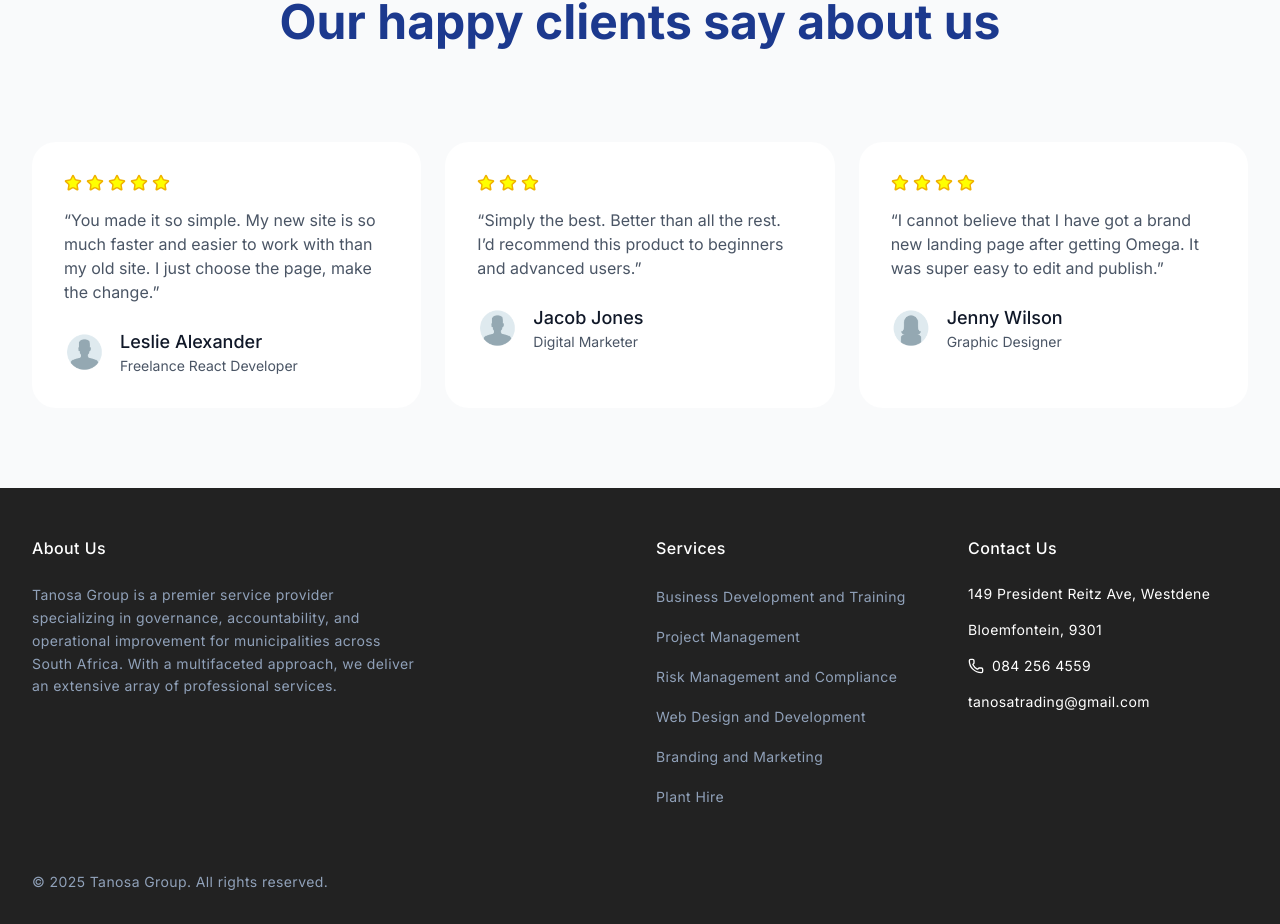
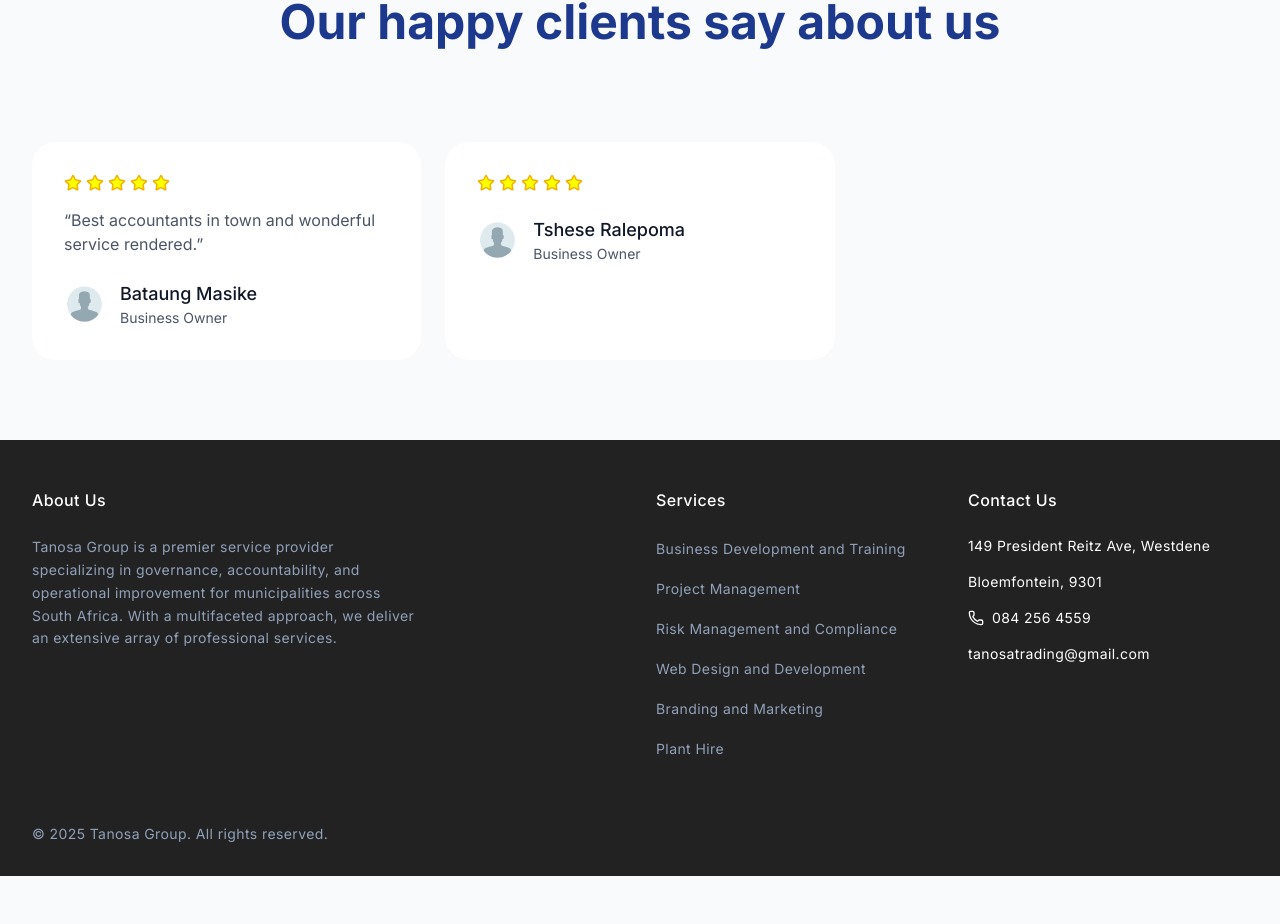
Before and after one commit to Mphomo0/tanosagroup, a Next.js app: page / in a window 1280 px wide. Shown: the part 2685-3609 px from the top of the page. After the commit the page ends 3561 px from the top, so only its background shows below. Built offline with nearby package versions, Linux system fonts and the light colour scheme.

Commit message:
added testimonials

```diff
--- a/app/layout.tsx
+++ b/app/layout.tsx
@@ -9,7 +9,7 @@
 export const metadata: Metadata = {
   title: 'Tanosa Group - Innovative Business Solutions',
   description:
-    'Premier service provider specializing in governance, accountability, and operational improvement for municipalities across South Africa',
+    'Premier service provider specializing in governance, accountability, and operational improvement for municipalities in Bloemfontein and across South Africa',
   other: {
     'google-site-verification': 'JNGImAA3SJhPN6t7BHUfUXiGjsA-olnCds9ZhWXkMXY',
   },
--- a/components/global/Testimonials.tsx
+++ b/components/global/Testimonials.tsx
@@ -7,37 +7,26 @@
 const review = [
   {
     id: 1,
-    name: 'Leslie Alexander',
-    position: 'Freelance React Developer',
+    name: 'Bataung Masike',
+    position: 'Business Owner',
     avatar: '/images/avatar/man-avatar.png',
     rating: 5,
-    review:
-      '“You made it so simple. My new site is so much faster and easier to work with than my old site. I just choose the page, make the change.”',
+    review: '“Best accountants in town and wonderful service rendered.”',
   },
   {
     id: 2,
-    name: 'Jacob Jones',
-    position: 'Digital Marketer',
+    name: 'Tshese Ralepoma',
+    position: 'Business Owner',
     avatar: '/images/avatar/man-avatar.png',
-    rating: 3,
-    review:
-      '“Simply the best. Better than all the rest. I’d recommend this product to beginners and advanced users.”',
-  },
-  {
-    id: 3,
-    name: 'Jenny Wilson',
-    position: 'Graphic Designer',
-    avatar: '/images/avatar/woman-avatar.png',
-    rating: 4,
-    review:
-      '“I cannot believe that I have got a brand new landing page after getting Omega. It was super easy to edit and publish.”',
+    rating: 5,
+    review: '',
   },
 ]
 export default function Testimonials() {
   return (
-    <section className='py-12 bg-gray-50 sm:py-16 lg:py-20'>
+    <section className="py-12 bg-gray-50 sm:py-16 lg:py-20">
       <motion.div
-        className='px-4 mx-auto max-w-7xl sm:px-6 lg:px-8'
+        className="px-4 mx-auto max-w-7xl sm:px-6 lg:px-8"
         initial={{ opacity: 0, y: 50 }}
         animate={{ opacity: 1, y: 0 }}
         transition={{
@@ -45,45 +34,45 @@
           ease: [0.42, 0, 1, 1], // You can also use custom Bezier: [0.42, 0, 1, 1]
         }}
       >
-        <div className='flex flex-col items-center'>
-          <div className='text-center'>
-            <h2 className='mt-4 text-3xl font-bold text-blue-900 sm:text-4xl xl:text-5xl font-pj'>
+        <div className="flex flex-col items-center">
+          <div className="text-center">
+            <h2 className="mt-4 text-3xl font-bold text-blue-900 sm:text-4xl xl:text-5xl font-pj">
               Our happy clients say about us
             </h2>
           </div>
 
-          <div className='relative mt-10 md:mt-24 md:order-2'>
-            <div className='absolute -inset-x-1 inset-y-16 md:-inset-x-2 md:-inset-y-6'>
-              <div className='w-full h-full max-w-5xl mx-auto rounded-3xl opacity-30 blur-lg filter'></div>
+          <div className="relative mt-10 md:mt-24 md:order-2">
+            <div className="absolute -inset-x-1 inset-y-16 md:-inset-x-2 md:-inset-y-6">
+              <div className="w-full h-full max-w-5xl mx-auto rounded-3xl opacity-30 blur-lg filter"></div>
             </div>
 
-            <div className='relative grid grid-cols-1 gap-6 md:grid-cols-3'>
+            <div className="relative grid grid-cols-1 gap-6 md:grid-cols-3">
               {review.map((item) => (
                 <div
                   key={item.id}
-                  className='p-8 bg-white rounded-3xl hover:shadow-2xl transition-all duration-300'
+                  className="p-8 bg-white rounded-3xl hover:shadow-2xl transition-all duration-300"
                 >
-                  <div className='flex space-x-1 text-yellow-500'>
+                  <div className="flex space-x-1 text-yellow-500">
                     {[...Array(item.rating)].map((_, index) => (
-                      <Star key={index} size={18} fill='yellow' />
+                      <Star key={index} size={18} fill="yellow" />
                     ))}
                   </div>
 
-                  <p className='mt-4 text-gray-600'>{item.review}</p>
+                  <p className="mt-4 text-gray-600">{item.review}</p>
 
-                  <div className='flex items-center mt-6'>
+                  <div className="flex items-center mt-6">
                     <Image
-                      className='w-10 h-10 rounded-full'
+                      className="w-10 h-10 rounded-full"
                       src={item.avatar}
                       alt={item.name}
                       width={40}
                       height={40}
                     />
-                    <div className='ml-4'>
-                      <p className='text-lg font-medium text-gray-900'>
+                    <div className="ml-4">
+                      <p className="text-lg font-medium text-gray-900">
                         {item.name}
                       </p>
-                      <p className='text-sm text-gray-600'>{item.position}</p>
+                      <p className="text-sm text-gray-600">{item.position}</p>
                     </div>
                   </div>
                 </div>
```
